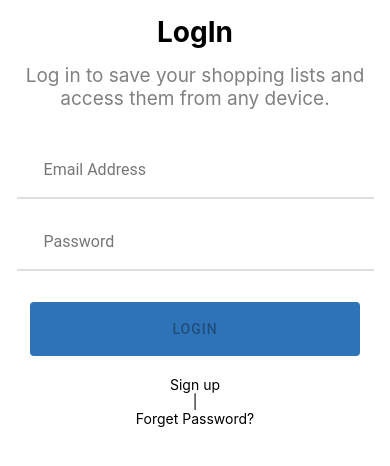
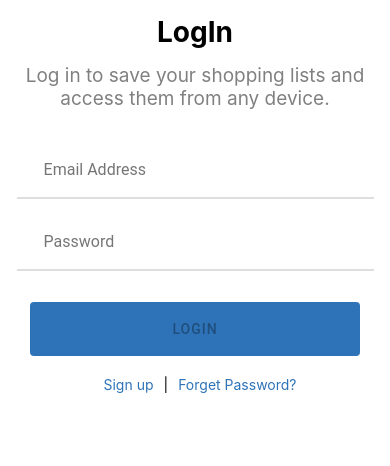
Before and after one commit to EmanSalah95/Ikea-App, a React Native app: screen /Login in a window 390 px wide. Shown: the top 466 px of the page. Built offline with nearby package versions, Linux system fonts and the light colour scheme; no server answers; the database is empty.

Commit message:
handle logIn in phone

```diff
--- a/src/screens/User/LogIn.js
+++ b/src/screens/User/LogIn.js
@@ -11,9 +11,6 @@ export default function Loginscreen({navigation}){
   const [password, setPassword] = useState('');
   const [EmailErr, setEmailErr] = useState('');
   const [PasswordErr, setPasswordErr] = useState('');
-  const [allValid, setAllValid] = useState(
-    EmailErr === null && PasswordErr === null
-  );
 
   const handleValidation = () => {
     const regEmail = /^([a-zA-Z0-9_\-\.]+){3,}@([a-zA-Z0-9_\-\.]+){3,}(.com)$/;
@@ -57,38 +54,20 @@ export default function Loginscreen({navigation}){
 
     handleValidation()
 
-    // if(email === '' && password === '') {
-    //   Alert.alert('Enter details to signin!')
-    //   console.log('Empty Field Input, Please fill it');
-    // }
-
-
-
-
-      try {
-        await login(email, password).then(
-          userCredentials => {
-            localStorage.setItem('UID', userCredentials.user.uid);
-            navigation.navigate('Products')
-            console.log('function LogIn Success');
-          }
-
-        );
+    await login(email, password).then(
+      userCredentials => {
+        navigation.navigate('Products')
+        console.log('function LogIn Success',userCredentials);
       }
-      catch {
+    ).catch(err=>{
         Alert.alert('User not found you can signup!')
-          console.log('Failed LogIn')
+          console.log('Failed LogIn',err)
           navigation.navigate('SignForm')
-      }
-
-
+    }
+    )
     console.log(userObj);
-
 }
 
-  useEffect(()=>{
-    setAllValid(EmailErr === null && PasswordErr === null);
-  },[])
 
     return (
       <View style={styles.container}>
@@ -115,7 +94,7 @@ export default function Loginscreen({navigation}){
 
         <View style={styles.displayTxt}>
             <Text style={styles.txxt} onPress={() => navigation.navigate('SignForm')}>Sign up</Text>
-            <Text style={styles.txxt}>|</Text>
+            <Text style={[styles.txxt, styles.txxtColor]}>|</Text>
             <Text style={styles.txxt}>Forget Password?</Text>
         </View>
       </View>
--- a/src/screens/User/SignUpForm.js
+++ b/src/screens/User/SignUpForm.js
@@ -17,7 +17,7 @@ export default function SignUpForm({ navigation }) {
     const [EmailErr, setEmailErr] = useState( '' )
     const [PasswordErr, setPasswordErr] = useState( '' )
     const [allValid, setAllValid] = useState(
-        firstNameErr === null && surNameErr === null && EmailErr === null && PasswordErr === null
+        setFirstNameErr === null && setSurNameErr === null && setEmailErr === null && setPasswordErr === null
       );
 
 
@@ -83,27 +83,33 @@ export default function SignUpForm({ navigation }) {
 
         handleValidateInput()
 
+        // if (!allValid) {
+        //     e.preventDefault();
+        //     console.log('submission prevented,, form is notValied')
+        // }
+        // else {
             try {
                 await signup(Email, Password).then(
                     userCredentials => {
                     addDocByID('users', userCredentials.user.uid, userObj).then(() => {
                         localStorage.setItem('UID', userCredentials.user.uid);
                         navigation.navigate('Products')
-                    console.log('function signIn Success');
+                        console.log('function signIn Success and data stored in firebase');
                     });
                     }
                 );
             }
             catch {
-            Alert('Email is alredy exist!');
+                Alert.alert('Email is alredy exist!');
                 console.log('function signIn Failed');
             }
+        // }
 
         console.log(userObj);
     }
 
     useEffect(()=>{
-        setAllValid(firstNameErr === null && surNameErr === null && EmailErr === null && PasswordErr === null);
+        setAllValid(setFirstNameErr === null && setSurNameErr === null && setEmailErr === null && setPasswordErr === null);
       },[])
 
     return (
--- a/src/screens/User/style.js
+++ b/src/screens/User/style.js
@@ -105,11 +105,19 @@ export const styles = StyleSheet.create({
     },
 
     displayTxt: {
+        flexDirection: 'row',
+        alignSelf: 'center',
         marginTop: 20,
     },
 
     txxt: {
         textAlign: 'center',
+        color: '#2e73b8',
+        marginLeft: 10
+    },
+
+    txxtColor:{
+        color: '#000'
     },
     // End Styles for LogIn page
 
```
Lines whose indentation alone changed are shown as unchanged.
